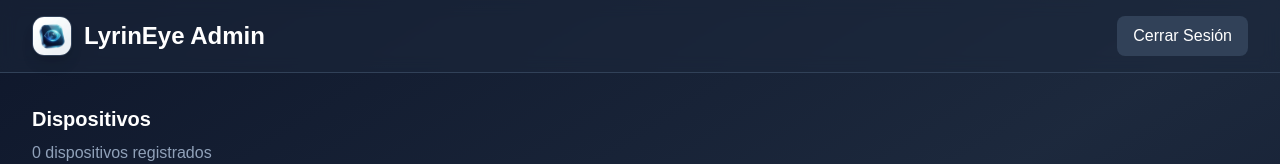
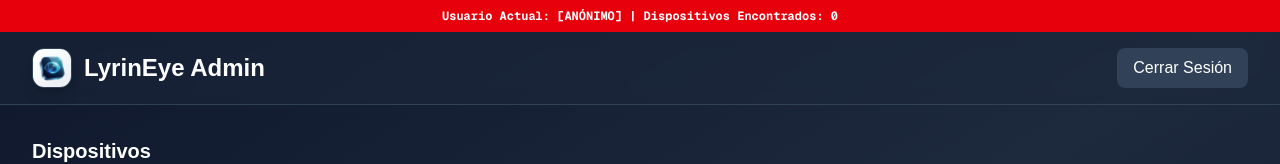
Before and after one commit to cohgit/LyrinEye, a Next.js app in the folder web/: page /dashboard in a window 1280 px wide. Shown: the top 164 px of the page. Built offline with nearby package versions, Linux system fonts and the light colour scheme; no server answers.

Commit message:
debug: add visual diagnostic banner to dashboard to reveal session email

```diff
--- a/web/app/dashboard/page.tsx
+++ b/web/app/dashboard/page.tsx
@@ -29,6 +29,11 @@ export default async function DashboardPage() {
 
     return (
         <div className="min-h-screen bg-gradient-to-br from-slate-900 via-slate-800 to-slate-900">
+            {/* DIAGNOSTIC BANNER */}
+            <div className="bg-red-600 text-white p-2 text-center text-xs font-bold font-mono">
+                Usuario Actual: [{session?.user?.email || "ANÓNIMO"}] | Dispositivos Encontrados: {devices.length}
+            </div>
+
             {/* Header */}
             <header className="border-b border-slate-700 bg-slate-800/50 backdrop-blur-sm">
                 <div className="max-w-7xl mx-auto px-4 sm:px-6 lg:px-8 py-4 flex items-center justify-between">
```
